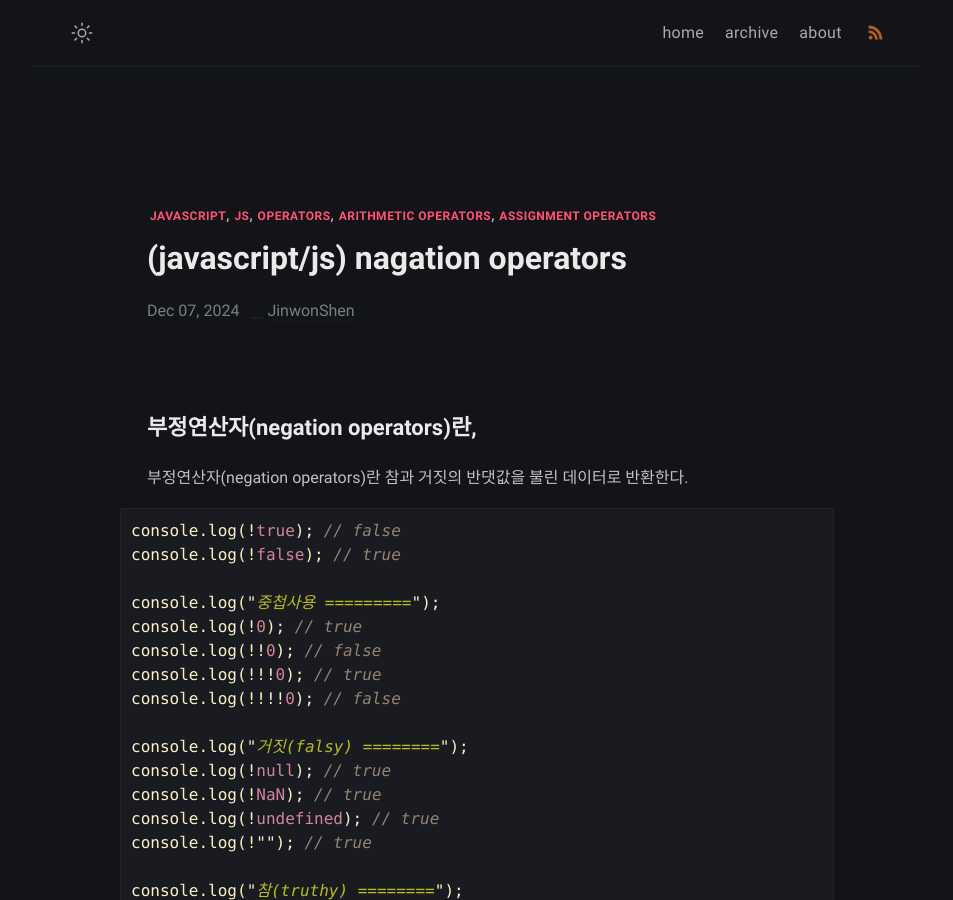
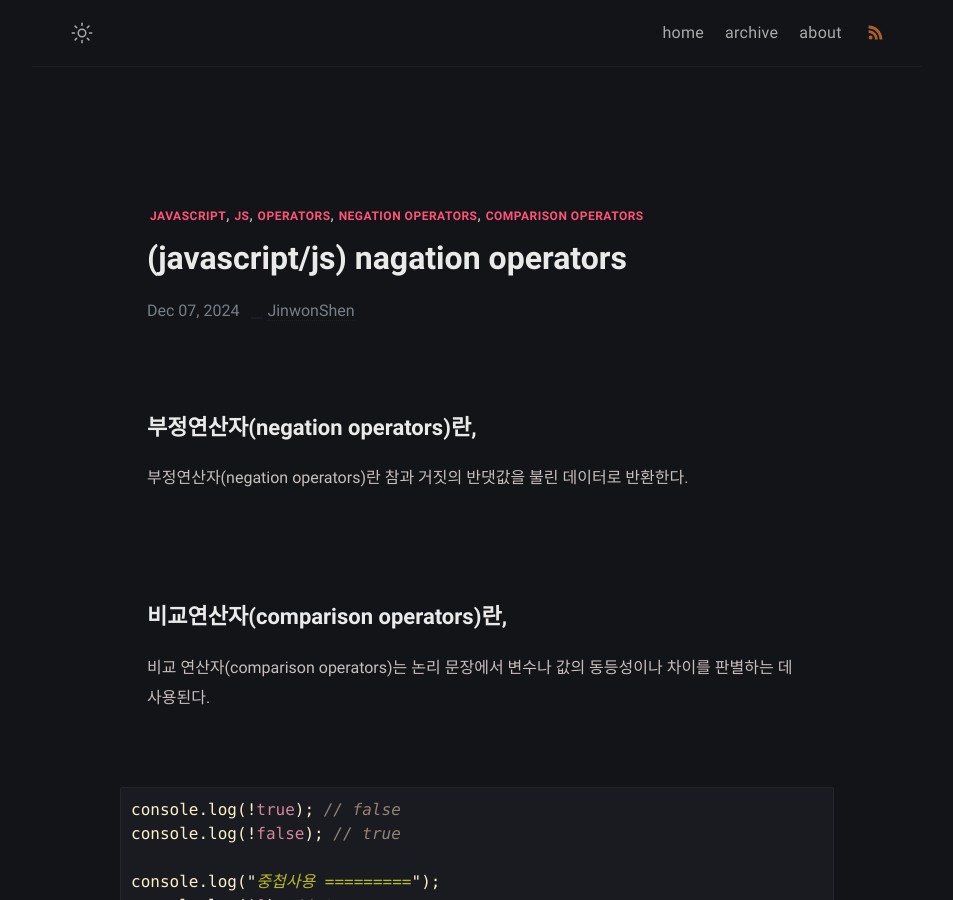
Before and after one commit to JinwonShen/JinwonShen.github.io, a Jekyll site: the page built from _posts/2024-12-07-javascript-negation-operators/2024-12-07-javascript-negation-operators.md, in a window 1280 px wide and 900 px high. Shown: the whole window, without its empty margins (163-1116 px from the left). Built offline with Jekyll 4.4.1, drawn with Linux system fonts in a browser that asks for light colours.

Commit message:
post javascript negation operators

````diff
--- a/_posts/2024-12-07-javascript-negation-operators/2024-12-07-javascript-negation-operators.md
+++ b/_posts/2024-12-07-javascript-negation-operators/2024-12-07-javascript-negation-operators.md
@@ -8,14 +8,22 @@ tag:
   - javascript
   - js
   - operators
-  - arithmetic operators
-  - assignment operators
+  - negation operators
+  - comparison operators
 discription:
 ---
 
 ## 부정연산자(negation operators)란,
 
 부정연산자(negation operators)란 참과 거짓의 반댓값을 불린 데이터로 반환한다.
+
+<br>
+
+## 비교연산자(comparison operators)란,
+
+비교 연산자(comparison operators)는 논리 문장에서 변수나 값의 동등성이나 차이를 판별하는 데 사용된다.
+
+<br>
 
 ```js
 console.log(!true); // false
````
